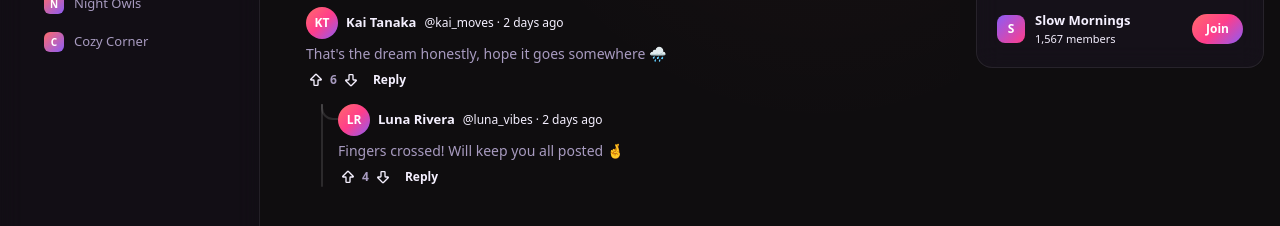
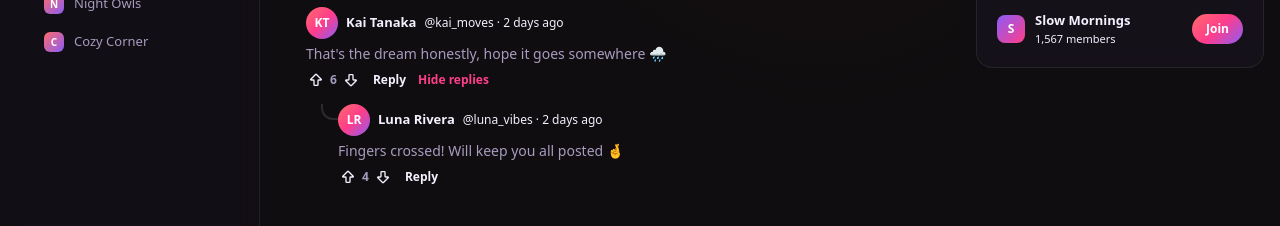
Before and after one commit to H-Viet/touchee-frontend, a Next.js app: page /post/post-1 in a window 1280 px wide. Shown: the part 452-678 px from the top of the page. Built offline with nearby package versions, Linux system fonts and the light colour scheme.

Commit message:
refactor: fix CommonItem type to CommentItem
Update CommentItem thread-line

```diff
--- a/src/app/(main)/post/[id]/page.tsx
+++ b/src/app/(main)/post/[id]/page.tsx
@@ -13,7 +13,7 @@ import { Card, CardHeader, CardBody } from "@/components/ui/Card";
 import { Avatar } from "@/components/ui/Avatar";
 import { Button } from "@/components/ui/Button";
 import { VoteControl } from "@/components/posts/VoteControl";
-import { CommentItem } from "@/components/posts/CommonItem";
+import { CommentItem } from "@/components/posts/CommentItem";
 import { mockPosts, mockComments, mockCurrentUser } from "@/lib/mock/data";
 import type { Comment } from "@/types";
 
--- a/src/components/posts/CommonItem.tsx
+++ b/src/components/posts/CommentItem.tsx
@@ -1,6 +1,6 @@
 "use client";
 
-import { useState, useEffect } from "react";
+import { useState, useEffect, Fragment } from "react";
 import { formatDistanceToNow } from "date-fns";
 import { Avatar } from "@/components/ui/Avatar";
 import { VoteControl } from "@/components/posts/VoteControl";
@@ -78,8 +78,8 @@ export const CommentItem = ({ comment, onReply }: CommentItemProps) => {
         {comment.content}
       </p>
 
-      {/* Actions row — ONLY vote control + reply button (+ the collapsed
-          "N replies" link). Nothing tree-related belongs in here. */}
+      {/* Actions row — ONLY vote control, reply button, and the
+          collapse/expand toggle. Nothing tree-shaped belongs in here. */}
       <div style={{ display: "flex", alignItems: "center", gap: "12px" }}>
         <VoteControl
           score={comment.upvotes - comment.downvotes}
@@ -101,9 +101,9 @@ export const CommentItem = ({ comment, onReply }: CommentItemProps) => {
           Reply
         </button>
 
-        {hasReplies && collapsed && (
+        {hasReplies && (
           <button
-            onClick={() => setCollapsed(false)}
+            onClick={() => setCollapsed((v) => !v)}
             style={{
               background: "none",
               border: "none",
@@ -114,7 +114,9 @@ export const CommentItem = ({ comment, onReply }: CommentItemProps) => {
               padding: 0,
             }}
           >
-            {replyCount} {replyCount === 1 ? "reply" : "replies"}
+            {collapsed
+              ? `${replyCount} ${replyCount === 1 ? "reply" : "replies"}`
+              : "Hide replies"}
           </button>
         )}
       </div>
@@ -191,40 +193,27 @@ export const CommentItem = ({ comment, onReply }: CommentItemProps) => {
         </div>
       )}
 
-      {/* Replies tree — ONE copy only, as a sibling of the actions row
-          above, not nested inside it. */}
+      {/* Replies tree — its own block, sibling of everything above,
+          nested inside nothing else. */}
       {hasReplies && !collapsed && (
-        <div style={{ position: "relative", marginTop: "14px" }}>
-          <div
-            role="button"
-            tabIndex={0}
-            onClick={() => setCollapsed(true)}
-            onKeyDown={(e) => e.key === "Enter" && setCollapsed(true)}
-            title="Collapse replies"
-            className="comment-thread-line"
-            style={{
-              position: "absolute",
-              left: "15px",
-              top: 0,
-              bottom: 0,
-              width: "2px",
-            }}
-          />
         <div
           style={{
-              display: "flex",
-              flexDirection: "column",
-              gap: "16px",
-              paddingLeft: "32px",
+            marginTop: "14px",
+            display: "grid",
+            gridTemplateColumns: "32px 1fr",
+            rowGap: "16px",
           }}
         >
-            {comment.replies!.map((reply) => (
-              <div key={reply.id} style={{ position: "relative" }}>
+          {comment.replies!.map((reply, index) => {
+            const isLast = index === comment.replies!.length - 1;
+            return (
+              <Fragment key={reply.id}>
+                <div style={{ position: "relative" }}>
                   <div
                     aria-hidden
                     style={{
                       position: "absolute",
-                    left: "-17px",
+                      left: "15px",
                       top: 0,
                       width: "17px",
                       height: "16px",
@@ -233,10 +222,27 @@ export const CommentItem = ({ comment, onReply }: CommentItemProps) => {
                       borderBottomLeftRadius: "12px",
                     }}
                   />
+                  {!isLast && (
+                    <div
+                      aria-hidden
+                      className="comment-thread-line"
+                      style={{
+                        position: "absolute",
+                        left: "15px",
+                        top: "16px",
+                        bottom: "-16px",
+                        width: "2px",
+                      }}
+                    />
+                  )}
+                </div>
+
+                <div>
                   <CommentItem comment={reply} onReply={onReply} />
                 </div>
-            ))}
-          </div>
+              </Fragment>
+            );
+          })}
         </div>
       )}
     </div>
```
Lines whose indentation alone changed are shown as unchanged.
